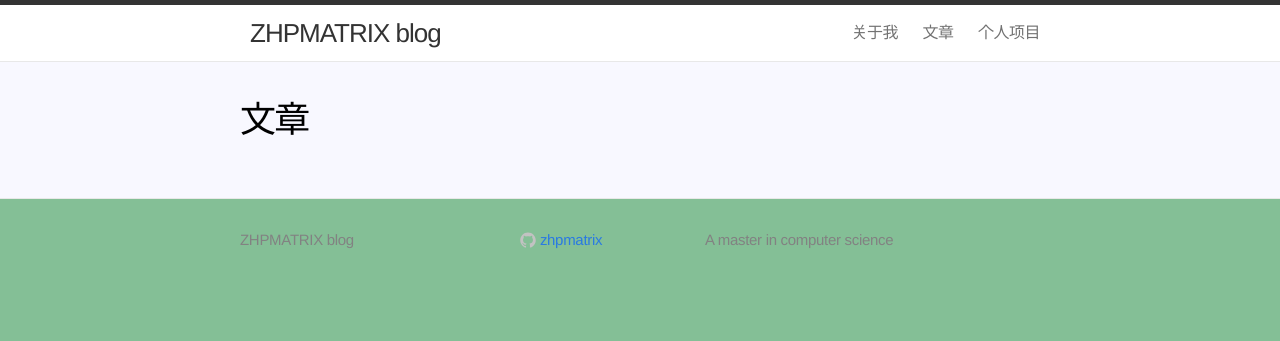
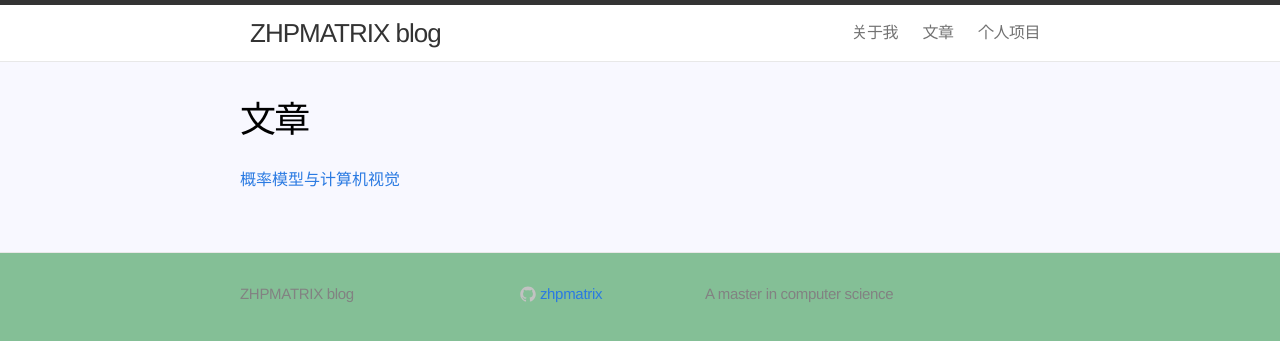
Before and after one commit to zhpmatrix/zhpmatrix.github.io, a Jekyll site: the page built from articles.md, in a window 1280 px wide. Shown: the top 341 px of the page. Built offline with Jekyll 4.4.1, drawn with Linux system fonts in a browser that asks for light colours; comment, search, counter and statistics services are not loaded.

Commit message:
add article

```diff
--- a/articles.md
+++ b/articles.md
@@ -3,3 +3,5 @@ layout: page
 title: 文章
 permalink: /articles/
 ---
+
+[概率模型与计算机视觉](../cellar/概率模型与计算机视觉 .pdf)
```
